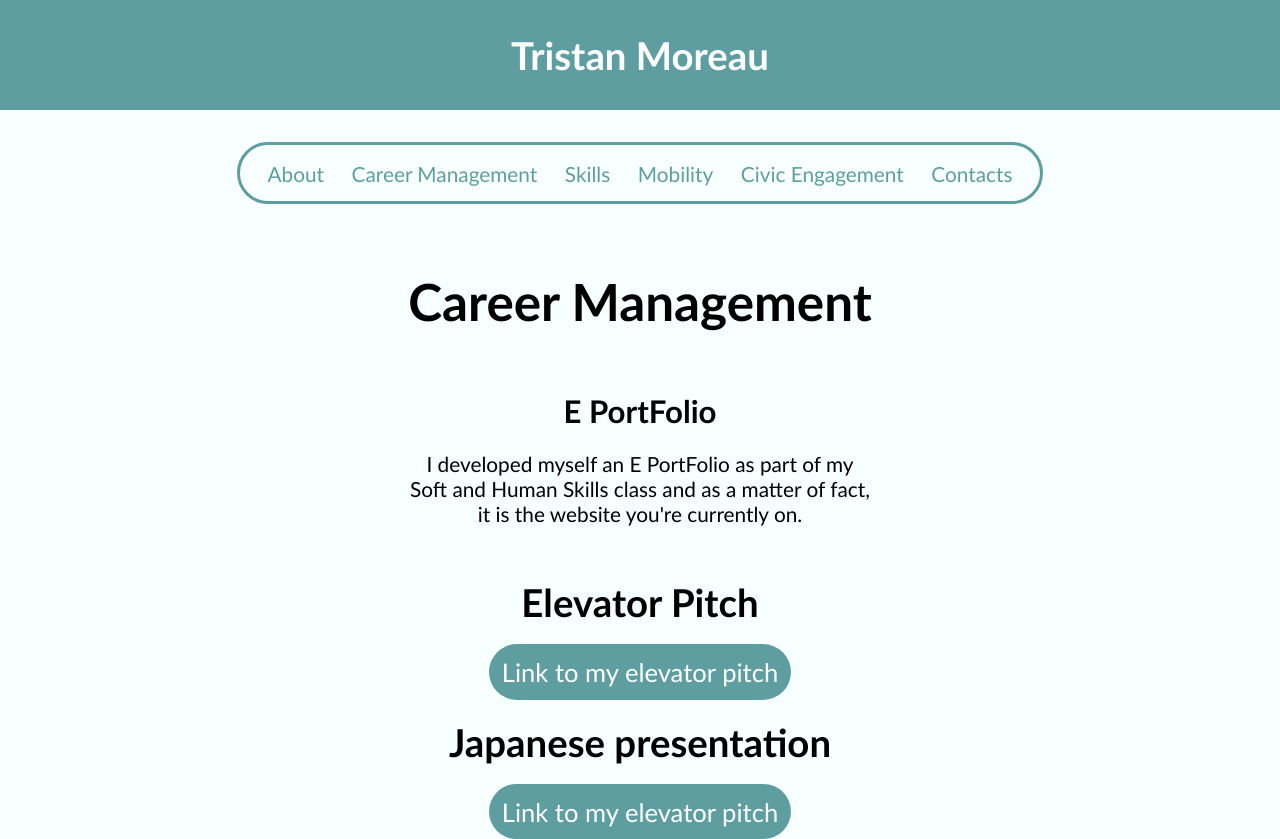
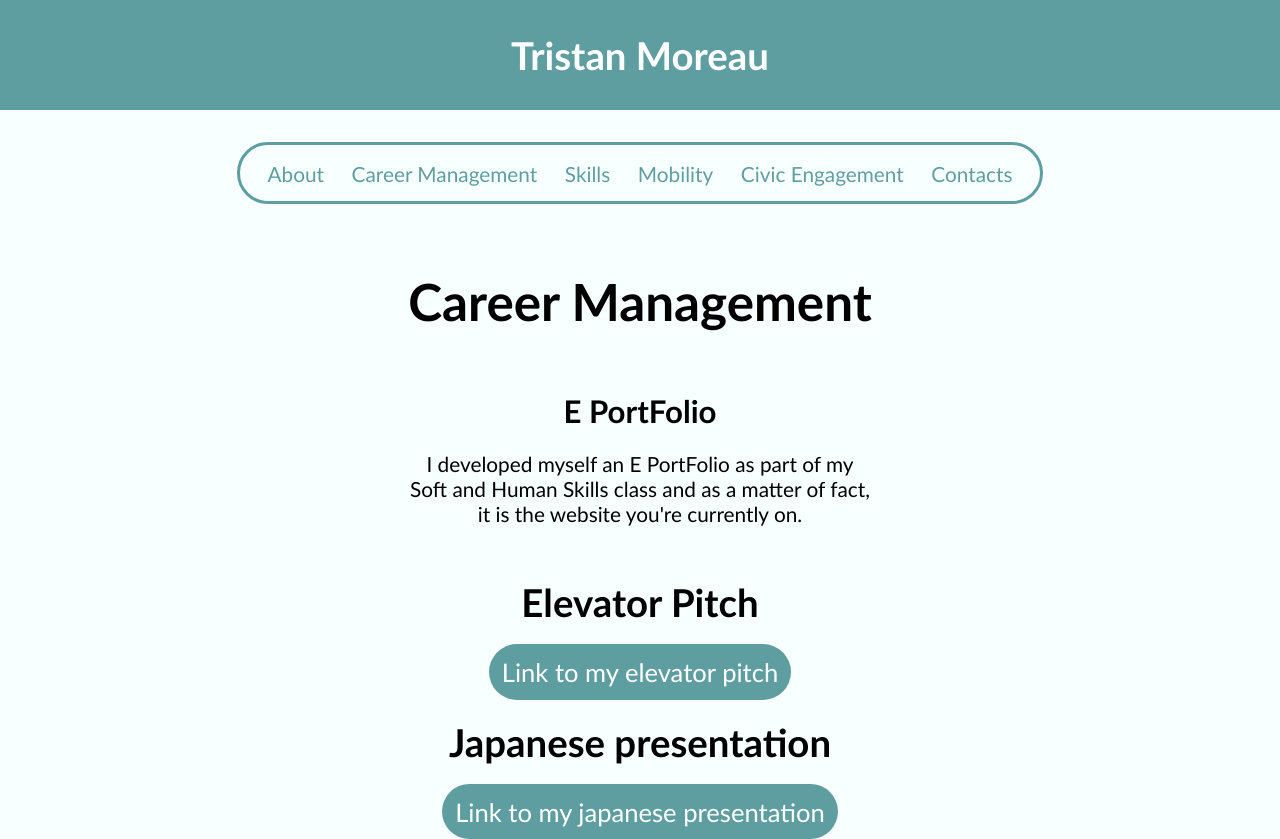
Before and after one commit to Tristan0Moreau/tristan0moreau.github.io, a plain HTML site: page about_me.html in a window 1280 px wide. Drawn offline with Linux system fonts and the light colour scheme; a web font is replaced by a local one.

Commit message:
Update about_me.html

```diff
--- a/about_me.html
+++ b/about_me.html
@@ -58,7 +58,7 @@
             </div>
             <div class="text_elevator_pitch">
                 <h2>Japanese presentation</h2>
-                <a href="https://youtu.be/co8JaPOXG_o" class="elevator_pitch_video">Link to my elevator pitch</a>
+                <a href="https://youtu.be/co8JaPOXG_o" class="elevator_pitch_video">Link to my japanese presentation</a>
             </div>
         </div>
     </body>
```
